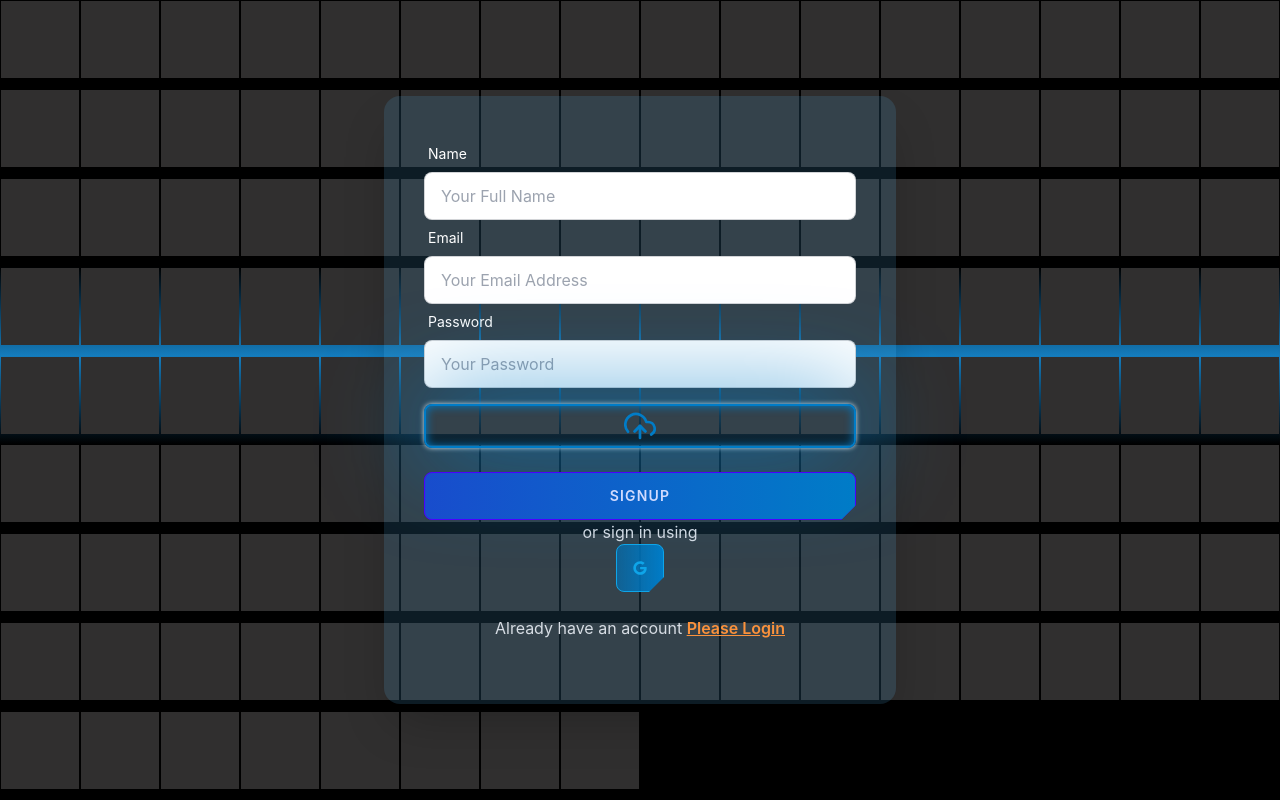
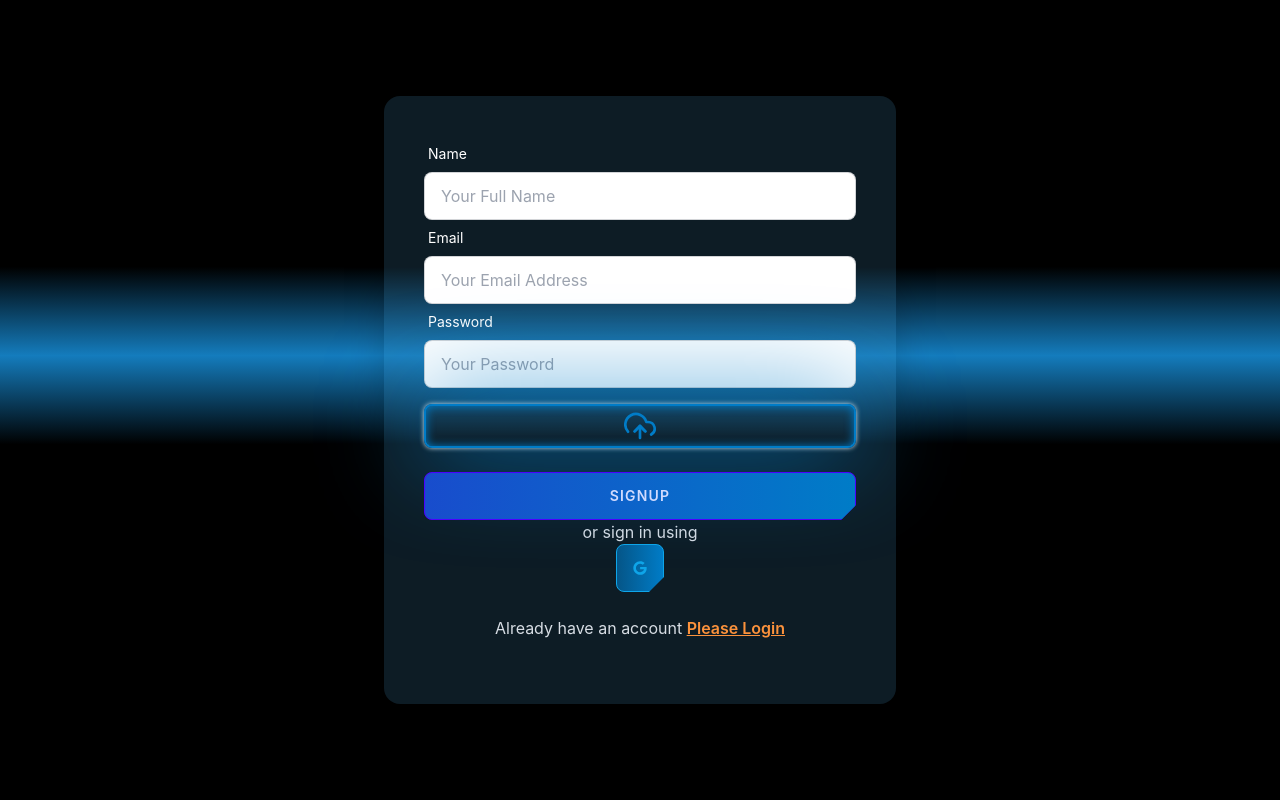
Before and after one commit to tahmidurrahmann/company-evaluation-platform-client, a React (Vite) app: page /signUp in a window 1280 px wide. Built offline with nearby package versions, Linux system fonts and the light colour scheme; no server answers.

Commit message:
chage signup paige design

```diff
--- a/src/shared/SignUp/SignUp.jsx
+++ b/src/shared/SignUp/SignUp.jsx
@@ -75,144 +75,6 @@ const SignUp = () => {
             {/* from control start */}
             <div className="md:w-full h-[100vh]">
               <div className=" flex justify-center  items-center bg-container h-[100vh] ">
-                <div className="w-full min-h-screen hidden lg:flex lg:flex-wrap overflow-hidden h-[100vh] ">
-                  <div className="box"></div>
-                  <div className="box"></div>
-                  <div className="box"></div>
-                  <div className="box"></div>
-                  <div className="box"></div>
-                  <div className="box"></div>
-                  <div className="box"></div>
-                  <div className="box"></div>
-                  <div className="box"></div>
-                  <div className="box"></div>
-                  <div className="box"></div>
-                  <div className="box"></div>
-                  <div className="box"></div>
-                  <div className="box"></div>
-                  <div className="box"></div>
-                  <div className="box"></div>
-                  <div className="box"></div>
-                  <div className="box"></div>
-                  <div className="box"></div>
-                  <div className="box"></div>
-                  <div className="box"></div>
-                  <div className="box"></div>
-                  <div className="box"></div>
-                  <div className="box"></div>
-                  <div className="box"></div>
-                  <div className="box"></div>
-                  <div className="box"></div>
-                  <div className="box"></div>
-                  <div className="box"></div>
-                  <div className="box"></div>
-                  <div className="box"></div>
-                  <div className="box"></div>
-                  <div className="box"></div>
-                  <div className="box"></div>
-                  <div className="box"></div>
-                  <div className="box"></div>
-                  <div className="box"></div>
-                  <div className="box"></div>
-                  <div className="box"></div>
-                  <div className="box"></div>
-                  <div className="box"></div>
-                  <div className="box"></div>
-                  <div className="box"></div>
-                  <div className="box"></div>
-                  <div className="box"></div>
-                  <div className="box"></div>
-                  <div className="box"></div>
-                  <div className="box"></div>
-                  <div className="box"></div>
-                  <div className="box"></div>
-                  <div className="box"></div>
-                  <div className="box"></div>
-                  <div className="box"></div>
-                  <div className="box"></div>
-                  <div className="box"></div>
-                  <div className="box"></div>
-                  <div className="box"></div>
-                  <div className="box"></div>
-                  <div className="box"></div>
-                  <div className="box"></div>
-                  <div className="box"></div>
-                  <div className="box"></div>
-                  <div className="box"></div>
-                  <div className="box"></div>
-                  <div className="box"></div>
-                  <div className="box"></div>
-                  <div className="box"></div>
-                  <div className="box"></div>
-                  <div className="box"></div>
-                  <div className="box"></div>
-                  <div className="box"></div>
-                  <div className="box"></div>
-                  <div className="box"></div>
-                  <div className="box"></div>
-                  <div className="box"></div>
-                  <div className="box"></div>
-                  <div className="box"></div>
-                  <div className="box"></div>
-                  <div className="box"></div>
-                  <div className="box"></div>
-                  <div className="box"></div>
-                  <div className="box"></div>
-                  <div className="box"></div>
-                  <div className="box"></div>
-                  <div className="box"></div>
-                  <div className="box"></div>
-                  <div className="box"></div>
-                  <div className="box"></div>
-                  <div className="box"></div>
-                  <div className="box"></div>
-                  <div className="box"></div>
-                  <div className="box"></div>
-                  <div className="box"></div>
-                  <div className="box"></div>
-                  <div className="box"></div>
-                  <div className="box"></div>
-                  <div className="box"></div>
-                  <div className="box"></div>
-                  <div className="box"></div>
-                  <div className="box"></div>
-                  <div className="box"></div>
-                  <div className="box"></div>
-                  <div className="box"></div>
-                  <div className="box"></div>
-                  <div className="box"></div>
-                  <div className="box"></div>
-                  <div className="box"></div>
-                  <div className="box"></div>
-                  <div className="box"></div>
-                  <div className="box"></div>
-                  <div className="box"></div>
-                  <div className="box"></div>
-                  <div className="box"></div>
-                  <div className="box"></div>
-                  <div className="box"></div>
-                  <div className="box"></div>
-                  <div className="box"></div>
-                  <div className="box"></div>
-                  <div className="box"></div>
-                  <div className="box"></div>
-                  <div className="box"></div>
-                  <div className="box"></div>
-                  <div className="box"></div>
-                  <div className="box"></div>
-                  <div className="box"></div>
-                  <div className="box"></div>
-                  <div className="box"></div>
-                  <div className="box"></div>
-                  <div className="box"></div>
-                  <div className="box"></div>
-                  <div className="box"></div>
-                  <div className="box"></div>
-                  <div className="box"></div>
-                  <div className="box"></div>
-                  <div className="box"></div>
-                  <div className="box"></div>
-                </div>
 
                 <div className="card bg-[#4a99ca2f] p-10 lg:fixed shrink-0 w-full max-w-lg shadow-2xl ">
                   <form onSubmit={handleSubmit(onSubmit)}>
```
